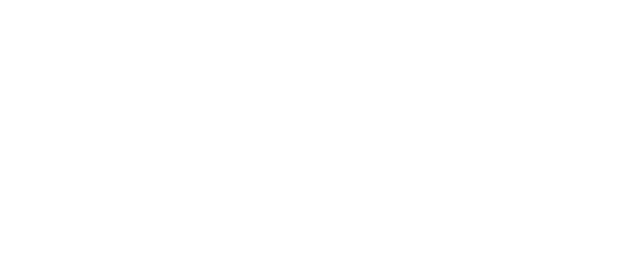
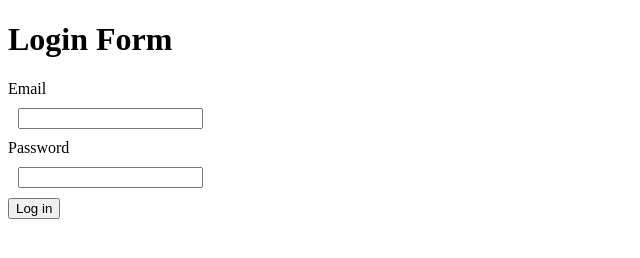
Before and after one commit to Malawz/vue, a plain HTML site: page index.html in a window 1280 px wide. Shown: the whole page, without its empty margins (0-640 px from the left). Drawn offline with nearby package versions, Linux system fonts and the light colour scheme.

Commit message:
First commit

```diff
--- a/index.html
+++ b/index.html
@@ -2,6 +2,26 @@
 <html lang="en">
 
 <head>
+    <style>
+        .box{
+            background-color: gray;
+            height: 200px;
+            width: 200px;
+        }
+        .box.two{
+            background-color: red;
+        }
+        .box.three{
+            background-color: purple;
+        }
+        [v-cloak]{
+            display: none;
+        }
+        input{
+            margin: 10px;
+            display: block;
+        }
+    </style>
     <meta charset="UTF-8">
     <meta http-equiv="X-UA-Compatible" content="IE=edge">
     <meta name="viewport" content="width=device-width, initial-scale=1.0">
@@ -11,6 +31,74 @@
 <body>
     <!--https://www.youtube.com/watch?v=FXpIoQ_rT_c&t=2075s -->
 
+
+    <div id="app" v-cloak>
+
+<login-form />
+
+        <button @click="toggleBox">Toggle box</button>
+        <div v-if="isVisible" class="box"></div>
+    </div>
+    <script src="https://unpkg.com/vue@3"></script>
+    <script>
+        let app = Vue.createApp({
+            data:function(){
+                return{
+                    greeting:'hello vue 3!',
+                    isVisible:false
+
+                }
+            },
+            methods:{
+                toggleBox(){
+                    this.isVisible = !this.isVisible
+                },
+                greet(greeting){
+                    console.log(greeting)
+                }
+            }
+        })
+        app.component('login-form',{
+            template:`
+            <form @submit.prevent="handleSubmit">
+                <h1>{{title}}</h1>
+                <custom-input type="email" :label="emailLabel"/>
+                <custom-input type="password" :label="passwordLabel"/>
+                <button>Log in</button>
+            </form>
+            `,
+            components:['custom-input'],
+            data(){
+                return{
+                    title:'Login Form',
+                    email:'',
+                    password:'',
+                    emailLabel:'Email',
+                    passwordLabel:'Password'
+                }
+            },
+            methods:{
+                handleSubmit(){
+                    console.log(this.email, this.password)
+                }
+            }
+        })
+        app.component('custom-input',{
+            template:`
+            <label>
+                {{label}}
+                <input type="text" v-model="inputValue">
+                </label>
+            `,
+            props:['label'],
+            data(){
+                return{
+                    inputValue:''
+                }
+            }
+        })
+        app.mount('#app')
+    </script>
 </body>
 
 </html>
```
